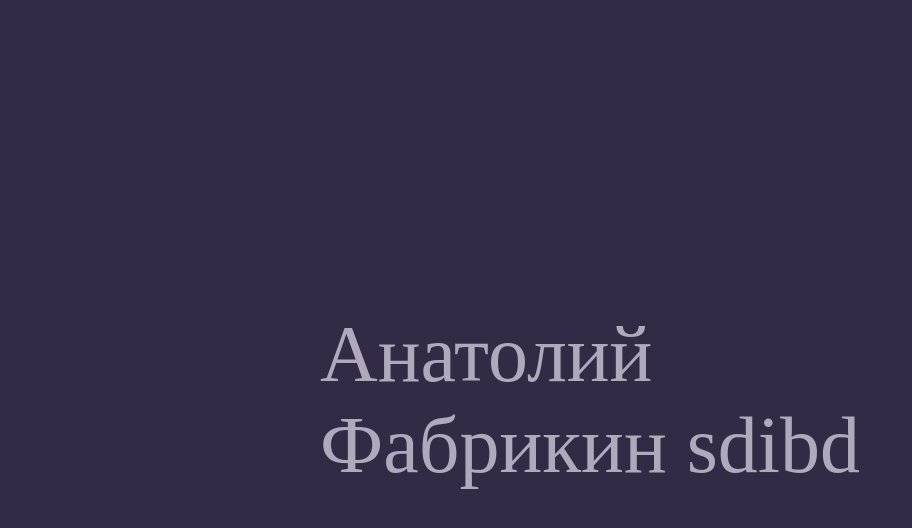
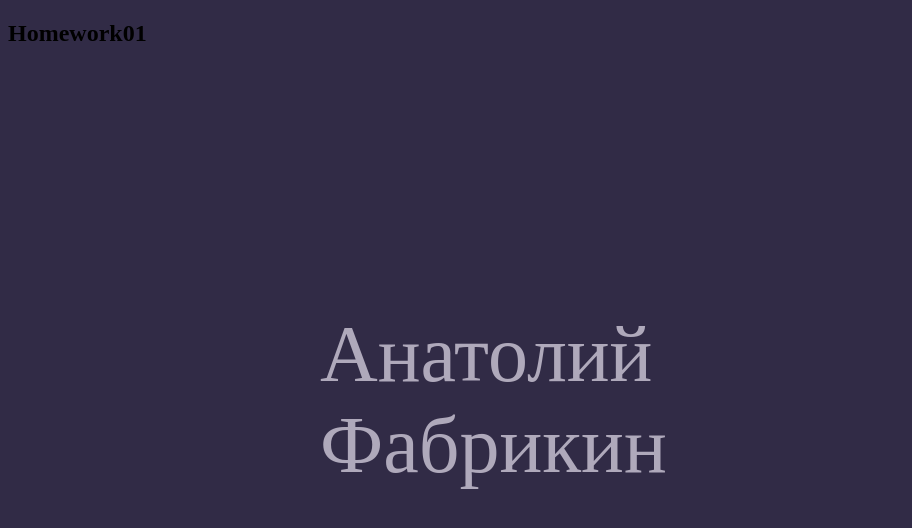
Before and after one commit to sdibd/js-lecture-01, a website: page Homework01/homework01.html in a window 1280 px wide. Shown: the whole page, without its empty margins (0-912 px from the left). Drawn offline with Linux system fonts and the light colour scheme.

Commit message:
Update homework01.html

```diff
--- a/Homework01/homework01.html
+++ b/Homework01/homework01.html
@@ -6,10 +6,12 @@
     <meta http-equiv="X-UA-Compatible" content="ie=edge">
     <link rel="stylesheet" href="style.css">
     <title>Homework01</title>
+
 </head>
 <body>
+  <h2>Homework01</h2>
   <div class="name">
-    Анатолий Фабрикин sdibd
+    Анатолий Фабрикин
   </div>
  </body>
 </html>
```
